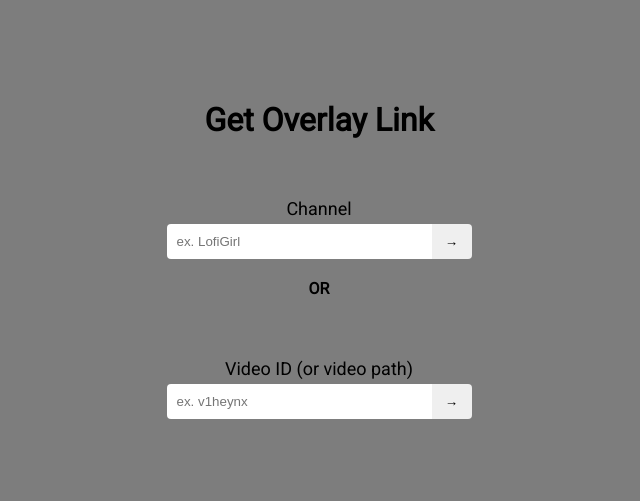
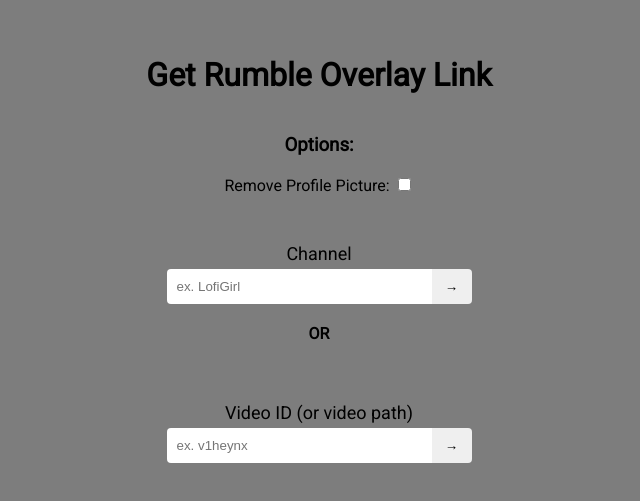
Before and after one commit to 2547techno/rumble-chat-overlay, a SvelteKit app: page / in a window 1280 px wide. Shown: the part 151-652 px from the top of the page, without its empty margins (321-961 px from the left). Built offline with nearby package versions, Linux system fonts and the light colour scheme.

Commit message:
add option to remove profile picture from overlay

```diff
--- a/src/components/Chat.svelte
+++ b/src/components/Chat.svelte
@@ -6,6 +6,7 @@
 
 	let sse: EventSource | undefined;
 	export let sid: number;
+	export let removeProfilePicture = false;
 
 	let messageList: MessageList | undefined = new MessageList(0);
 	let messages: Message[] = [];
@@ -47,7 +48,7 @@
 
 <div id="messages">
 	{#each messages as message}
-		<MessageCard {message} {emotes} />
+		<MessageCard {message} {emotes} {removeProfilePicture} />
 	{/each}
 </div>
 
--- a/src/components/MessageCard.svelte
+++ b/src/components/MessageCard.svelte
@@ -2,7 +2,7 @@
 	import type { Emote, Message } from '../lib/chat';
 
 	export let message: Message;
-	export let showProfilePicture = true;
+	export let removeProfilePicture: boolean;
 	export let emotes: Emote[];
 
 	let messageHTML = '';
@@ -48,7 +48,7 @@
 </script>
 
 <div class="message">
-	{#if showProfilePicture}
+	{#if !removeProfilePicture}
 		{#if message.from.profilePicture}
 			<div class="pfp">
 				<img src={message.from.profilePicture} alt={message.from.username} />
--- a/src/routes/+page.svelte
+++ b/src/routes/+page.svelte
@@ -3,25 +3,34 @@
 
 	let channel = '';
 	let video = '';
+	let removeProfile = false;
 
 	$: c = channel.trim();
 	$: v = video.trim();
 
 	function goToChannel() {
 		if (c === '') return;
-		goto(`/overlay/c/${c}`);
+		goto(`/overlay/c/${c}${removeProfile ? '?removeProfile' : ''}`);
 	}
 
 	function goToVideo() {
 		if (v === '') return;
 		const id = v.split('-')[0];
 
-		goto(`/overlay/v/${id}`);
+		goto(`/overlay/v/${id}${removeProfile ? '?removeProfile' : ''}`);
 	}
 </script>
 
 <div id="page">
-	<h1>Get Overlay Link</h1>
+	<h1>Get Rumble Overlay Link</h1>
+
+	<h3>Options:</h3>
+	<div class="options-container">
+		<div class="option">
+			<label for="remove-profile">Remove Profile Picture: </label>
+			<input bind:value={removeProfile} type="checkbox" name="remove-profile" id="remove-profile" />
+		</div>
+	</div>
 
 	<div class="input-container">
 		<p>Channel</p>
@@ -55,6 +64,12 @@
 		background-color: rgb(125, 125, 125);
 		font-weight: 400;
 		font-family: 'Roboto', sans-serif;
+	}
+
+	.options-container {
+		.option {
+			margin-bottom: 10px;
+		}
 	}
 
 	.input-container {
--- a/src/routes/overlay/c/[channel]/+page.server.ts
+++ b/src/routes/overlay/c/[channel]/+page.server.ts
@@ -1,12 +1,13 @@
 import type { PageServerLoad } from './$types';
 import { PUBLIC_API } from '$env/static/public';
 
-export const load = (async ({ params }) => {
+export const load = (async ({ params, url }) => {
 	const res = await fetch(new URL(`/chat/channel/${params.channel}`, PUBLIC_API));
 	const json = await res.json();
 
 	return {
 		channel: params.channel,
-		sid: json.streamId
+		sid: json.streamId,
+		removeProfile: url.searchParams.has('removeProfile')
 	};
 }) satisfies PageServerLoad;
--- a/src/routes/overlay/c/[channel]/+page.svelte
+++ b/src/routes/overlay/c/[channel]/+page.svelte
@@ -5,4 +5,4 @@
 	export let data: PageData;
 </script>
 
-<Chat sid={data.sid} />
+<Chat sid={data.sid} removeProfilePicture={data.removeProfile} />
--- a/src/routes/overlay/v/[id]/+page.server.ts
+++ b/src/routes/overlay/v/[id]/+page.server.ts
@@ -1,13 +1,14 @@
 import type { PageServerLoad } from './$types';
 import { PUBLIC_API } from '$env/static/public';
 
-export const load = (async ({ params }) => {
+export const load = (async ({ params, url }) => {
 	const id = params.id.split('-')[0];
 	const res = await fetch(new URL(`/chat/${id}`, PUBLIC_API));
 	const json = await res.json();
 
 	return {
 		id,
-		sid: json.streamId
+		sid: json.streamId,
+		removeProfile: url.searchParams.has('removeProfile')
 	};
 }) satisfies PageServerLoad;
--- a/src/routes/overlay/v/[id]/+page.svelte
+++ b/src/routes/overlay/v/[id]/+page.svelte
@@ -5,4 +5,4 @@
 	export let data: PageData;
 </script>
 
-<Chat sid={data.sid} />
+<Chat sid={data.sid} removeProfilePicture={data.removeProfile} />
```
